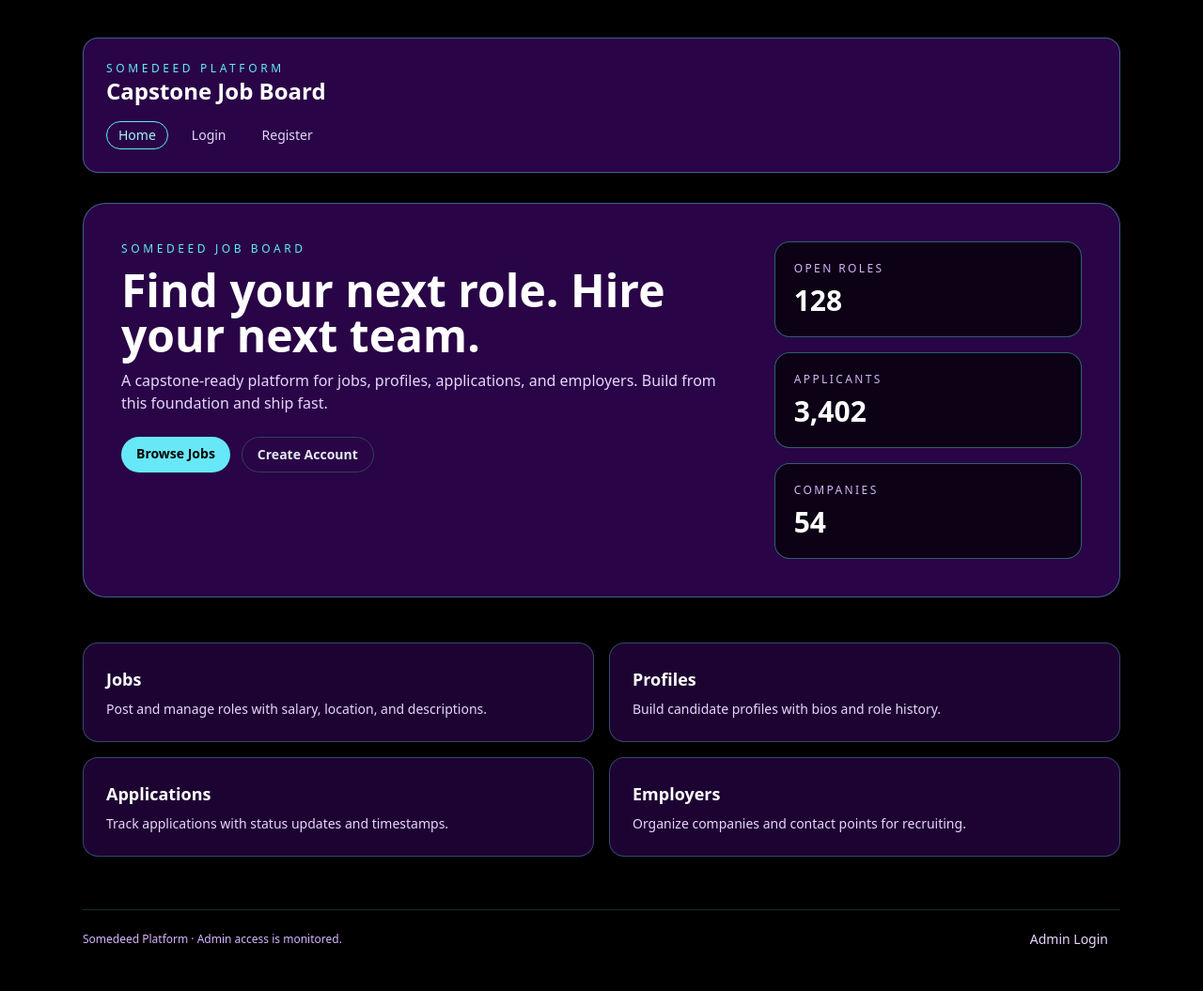
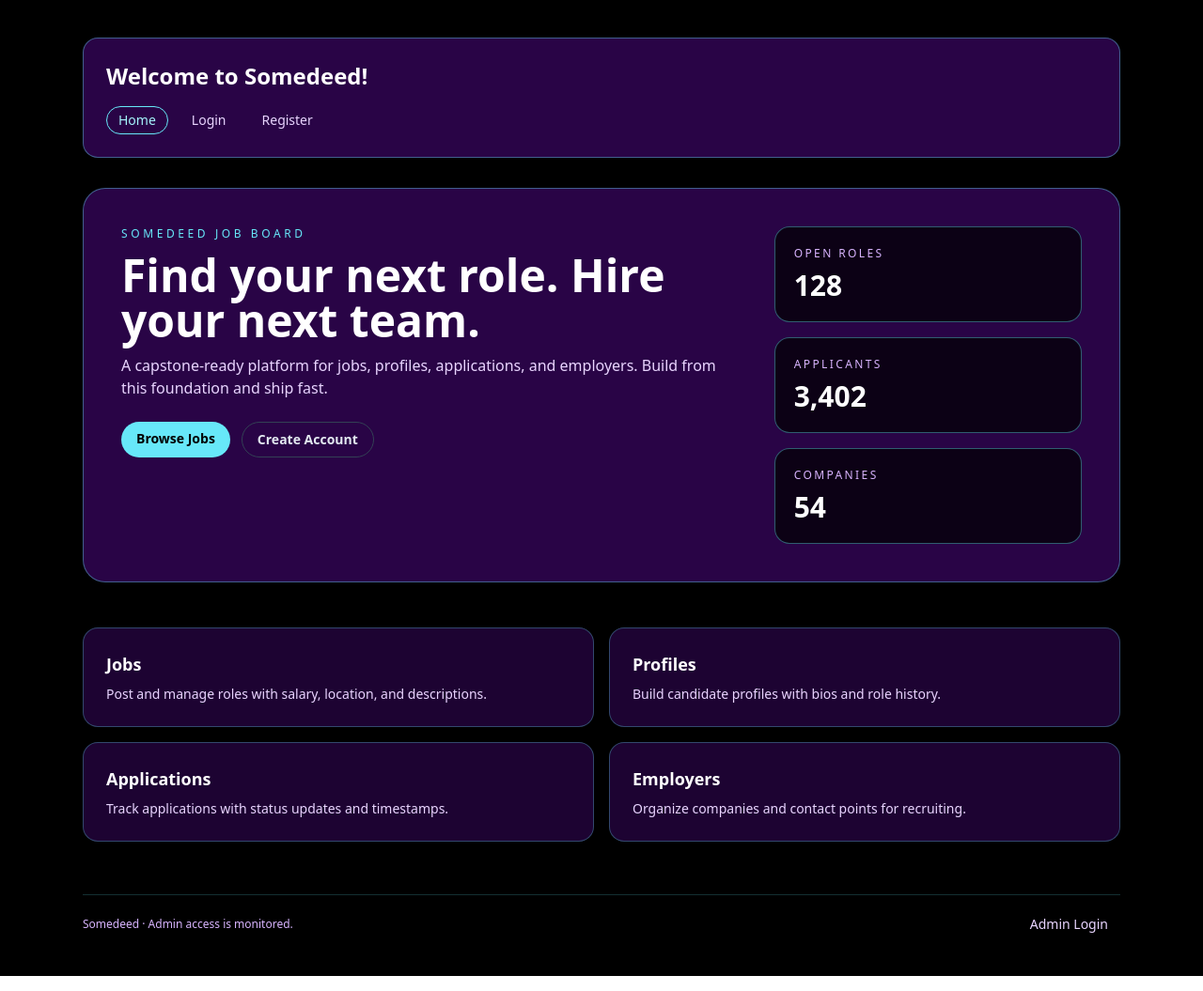
Before and after one commit to JazmynNathaniel/Capstone-Project---Job-Board, a React (Vite) app in the folder frontend/: page / in a window 1280 px wide. Shown: the whole page at 94% size. Built offline with nearby package versions, Linux system fonts and the light colour scheme; no server answers.

Commit message:
UI tweaks

```diff
--- a/frontend/src/App.css
+++ b/frontend/src/App.css
@@ -5,3 +5,7 @@
 .nav-link.active {
   @apply border-cyan-300 text-cyan-200;
 }
+
+h1 {
+  @apply text-2xl font-semibold text-white;
+}
--- a/frontend/src/App.jsx
+++ b/frontend/src/App.jsx
@@ -34,9 +34,9 @@ function App() {
           <div className="flex flex-wrap items-center justify-between gap-4">
             <div>
               <p className="text-xs uppercase tracking-[0.3em] text-cyan-300">
-                Somedeed Platform
+
               </p>
-              <h1 className="text-2xl font-semibold text-white">Capstone Job Board</h1>
+              <h1 className="text-2xl font-semibold text-white">Welcome to Somedeed!</h1>
             </div>
           </div>
           <nav className="flex flex-wrap gap-3 text-sm">
@@ -82,7 +82,7 @@ function App() {
 
         <footer className="mt-6 border-t border-cyan-300/20 pt-4 text-xs text-purple-300">
           <div className="flex flex-wrap items-center justify-between gap-3">
-            <span>Somedeed Platform · Admin access is monitored.</span>
+            <span>Somedeed · Admin access is monitored.</span>
             <NavLink className="nav-link" to="/admin-login">Admin Login</NavLink>
           </div>
         </footer>
--- a/frontend/src/styles.css
+++ b/frontend/src/styles.css
@@ -11,6 +11,7 @@ header {
   color: white;
   padding: 1rem;
   text-align: center;
+  text-shadow: #05000a 0px 0px 5px;
 }
 
 button {
```
